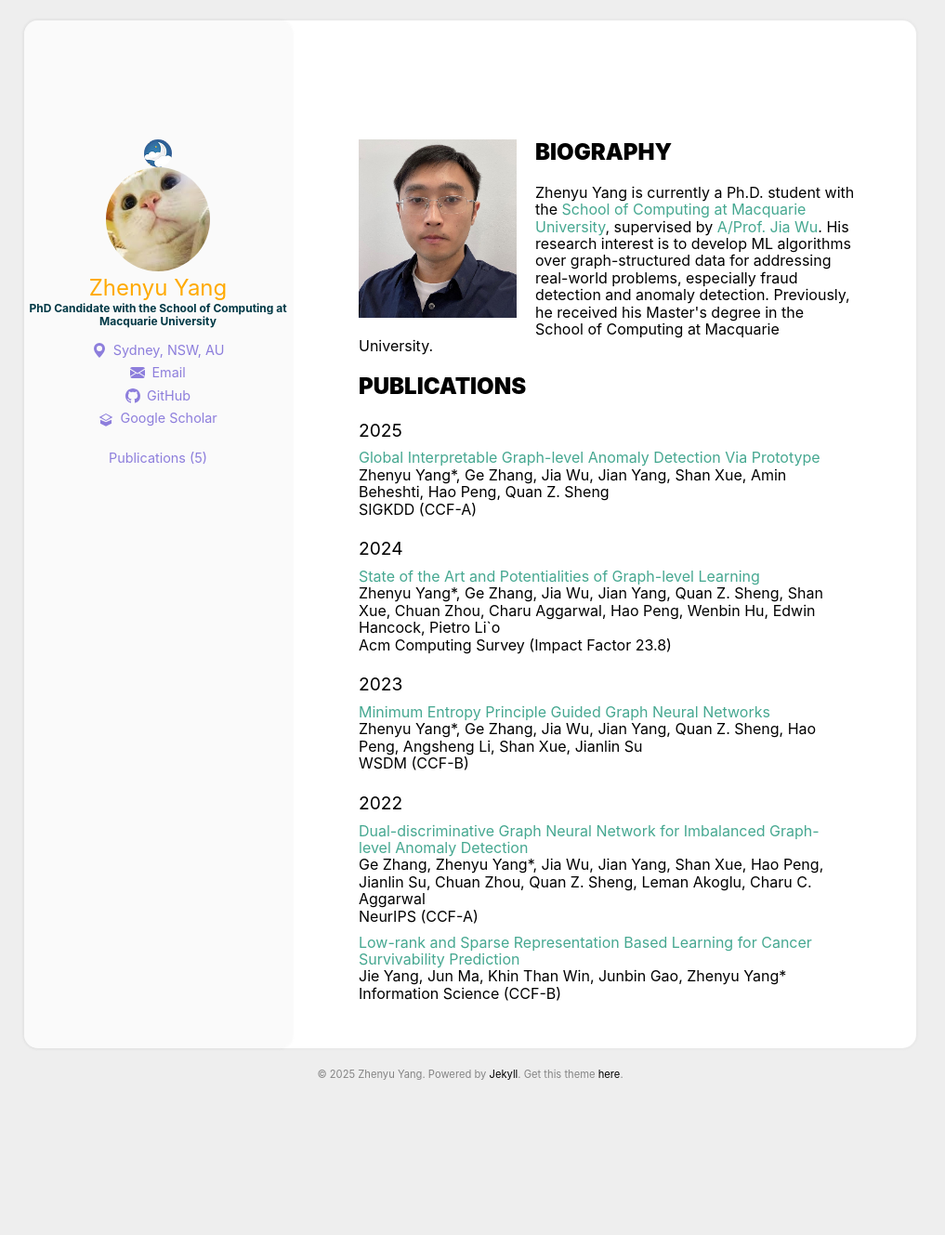
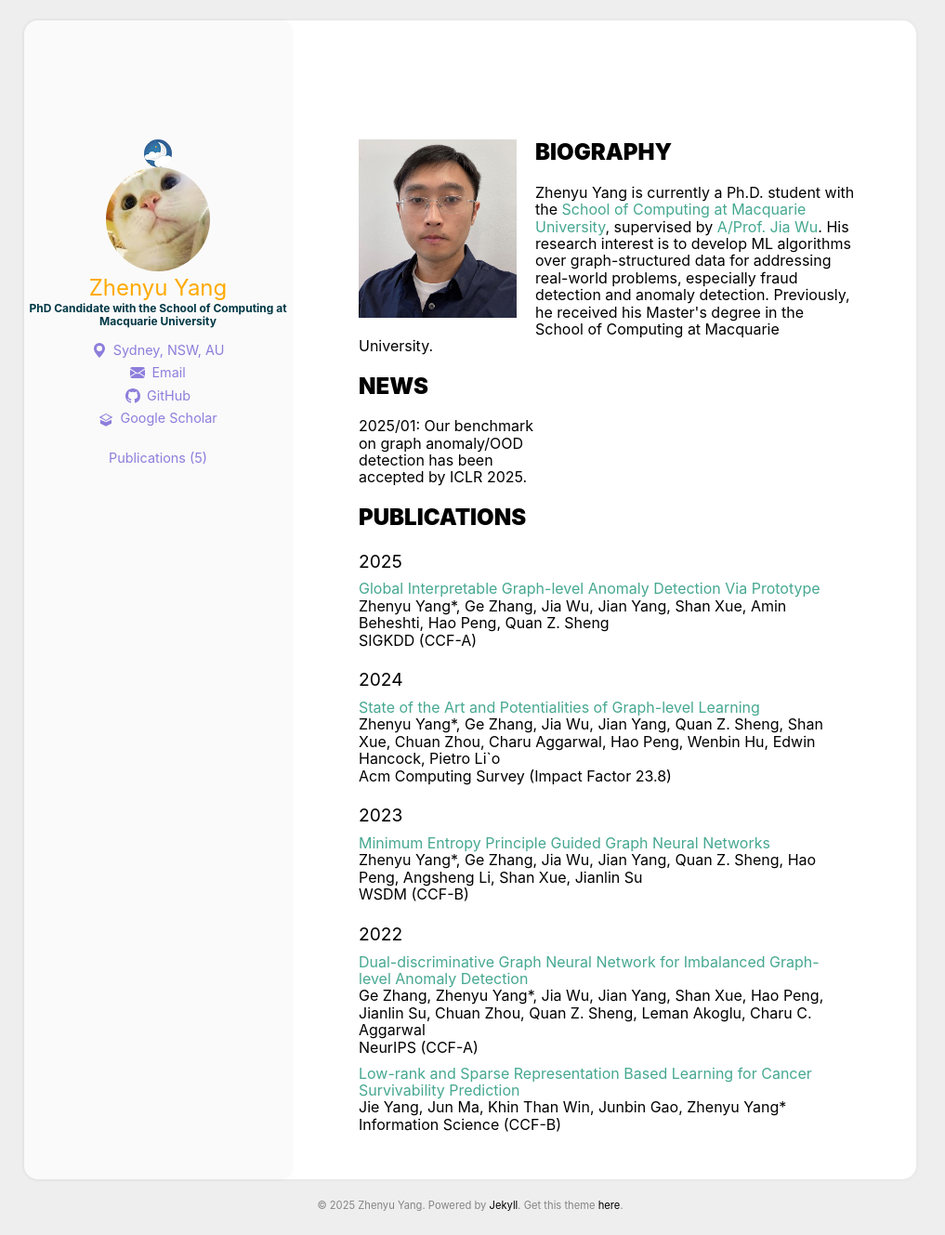
Before and after one commit to ZhenyuYangMQ/ZhenyuYangMQ.github.io, a Jekyll site: the page built from index.html, in a window 1280 px wide. Shown: the whole page at 93% size, without its empty margins (134-1151 px from the left). Built offline with Jekyll 4.4.1, drawn with Linux system fonts in a browser that asks for light colours; before the commit the page ends 1189 px from its top, so only the background shows below that.

Commit message:
Update archive.html

```diff
--- a/_includes/archive.html
+++ b/_includes/archive.html
@@ -36,9 +36,25 @@
   </div>
   <div class="archive_title">
   <div>
+
+  <div class="archive_title">
+  <div>
+    <h2><b>NEWS</b></h2>
+  </div>
+
+  <ul>
+    <li>
+      <div class='archive_title'>
+        2025/01: Our benchmark on graph anomaly/OOD detection has been accepted by ICLR 2025.
+      </div>
+    </li>
+  </ul>
+</div>
+
+
+
   <h2><b>PUBLICATIONS</b></h2>
   </div>
-
   {% for post in site.posts %}
   {% unless post.next %}
   <p class="archive_year">{{ post.date | date: '%Y' }}</p>
```
